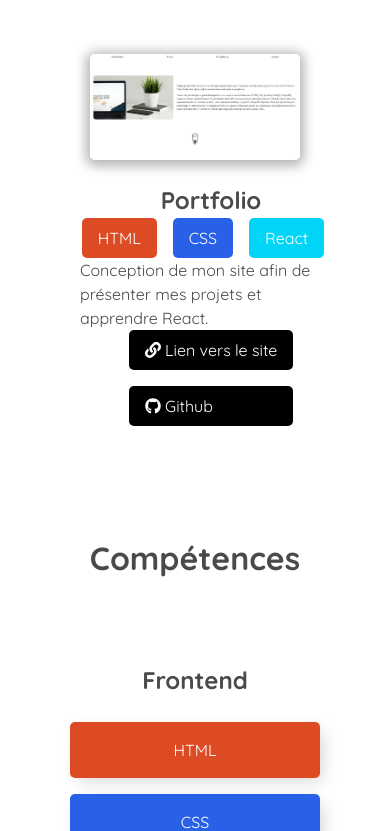
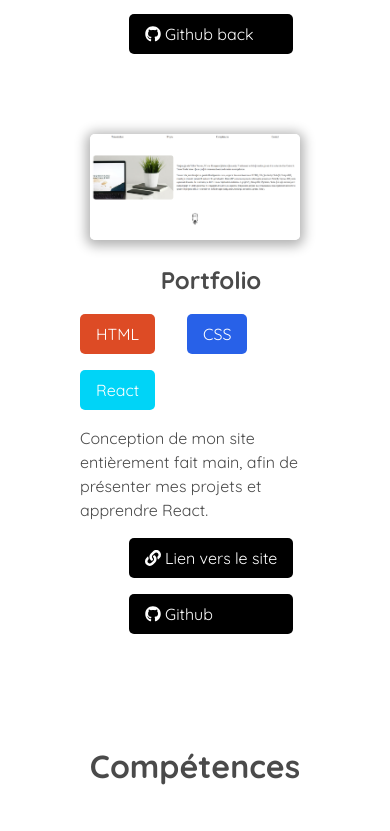
Before and after one commit to FabienNaveau/Portfolio, a React (Create React App) app: page / in a window 390 px wide. Shown: the part 3395-4226 px from the top of the page. Built offline with nearby package versions, Linux system fonts and the light colour scheme.

Commit message:
Ajout d'espace en responsive et ajout texte sur projet portfolio

```diff
--- a/src/components/Projects/index.css
+++ b/src/components/Projects/index.css
@@ -132,6 +132,11 @@
 
     .projets--card__content {
         width: 100%;
+        gap: 1rem;
+    }
+
+    .card--content__tags {
+        gap: 1rem;
     }
 }
 
--- a/src/components/Projects/index.js
+++ b/src/components/Projects/index.js
@@ -40,7 +40,7 @@ const Projects = () => {
                         <p className="tag--css">CSS</p>
                         <p className="tag--react">React</p>
                     </div>
-                    <p className="card--content__paragraph">Conception de mon site afin de présenter mes projets et apprendre React.</p>
+                    <p className="card--content__paragraph">Conception de mon site entièrement fait main, afin de présenter mes projets et apprendre React.</p>
                     <div className="card--content__link">
                         <a href="#"><i className="fas fa-link"></i> Lien vers le site</a>
                         <a href="https://github.com/FabienNaveau/Portfolio" target="_blank"><i className="fab fa-github"></i> Github</a>
```
